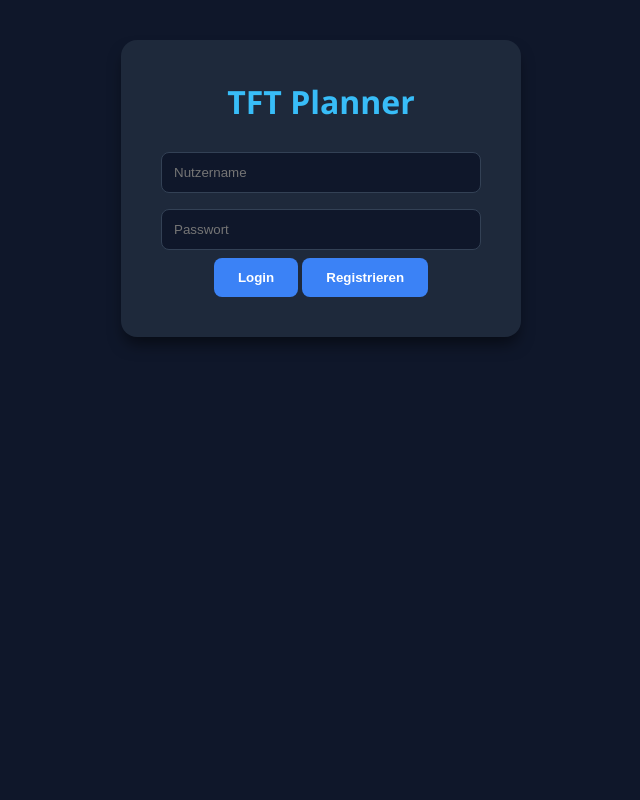
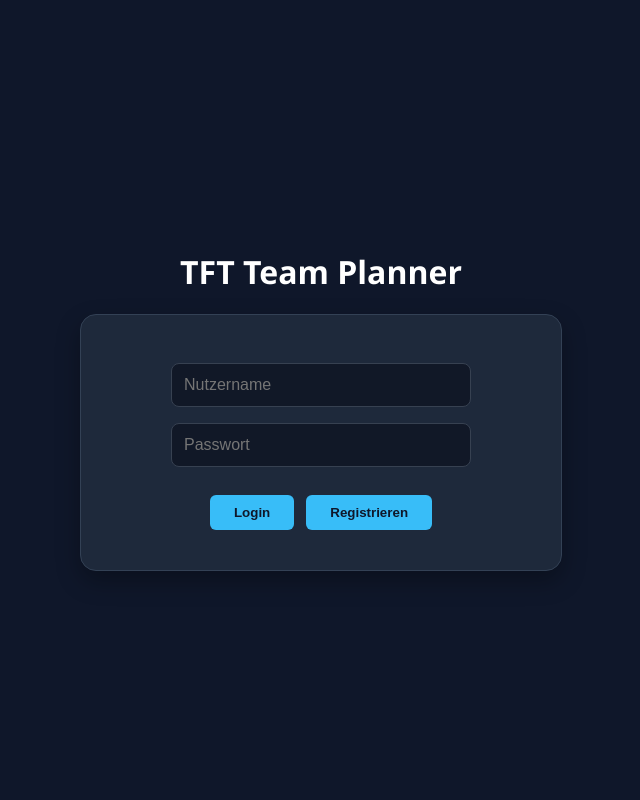
Before and after one commit to GetOutInted/TFT-Team-Planner, a Flask app: page / in a window 1280 px wide. Shown: the whole page, without its empty margins (319-959 px from the left). Run offline with Flask 3, Linux system fonts and the light colour scheme.

Commit message:
Modified displayed Units and added Unit Filter

```diff
--- a/static/css/style.css
+++ b/static/css/style.css
@@ -1,177 +1,203 @@
-/* Grundlegendes Design */
+/* Grundlayout */
 body {
-    background-color: #0f172a;
-    color: #f8fafc;
-    font-family: 'Segoe UI', sans-serif;
+    background-color: #0f172a; /* Der Haupt-Hintergrund */
+    color: white;
+    font-family: 'Segoe UI', Roboto, sans-serif;
+    margin: 0;
+    display: flex;
+    justify-content: center;
+}
+
+#auth-section, #planner-section {
+    max-width: 1000px;
+    width: 100%;
+    padding: 20px;
+    text-align: center;
+}
+
+/* --- Buttons --- */
+button, .btn {
+    background-color: #38bdf8;
+    color: #0f172a;
+    border: none;
+    padding: 10px 24px;
+    border-radius: 6px;
+    font-weight: 600;
+    cursor: pointer;
+    transition: all 0.2s ease;
+}
+
+button:hover {
+    background-color: #7dd3fc;
+    box-shadow: 0 0 15px rgba(56, 189, 248, 0.4);
+}
+
+/* --- Moderne Filter Bar --- */
+.filter-bar {
+    display: flex;
+    gap: 12px;
+    margin-bottom: 25px;
+    background: #1e293b;
+    padding: 12px;
+    border-radius: 12px;
+    border: 1px solid #334155;
+    box-shadow: 0 4px 6px -1px rgba(0, 0, 0, 0.1);
+}
+
+.filter-bar input, .filter-bar select {
+    background: #111827;
+    border: 1px solid #374151;
+    color: #f3f4f6;
+    padding: 10px 16px;
+    border-radius: 8px;
+    outline: none;
+    font-size: 0.9rem;
+    transition: border-color 0.2s, box-shadow 0.2s;
+}
+
+.filter-bar input { flex-grow: 1; }
+
+.filter-bar input:focus, .filter-bar select:focus {
+    border-color: #38bdf8;
+    box-shadow: 0 0 0 2px rgba(56, 189, 248, 0.2);
+}
+
+/* --- Board Layout (Hintergrund entfernt) --- */
+#tft-board {
     display: flex;
     flex-direction: column;
     align-items: center;
-    margin: 0;
-    padding-top: 40px;
-}
-
-/* Auth-Container (Login/Registrierung) */
-#auth-section {
-    background: #1e293b;
-    padding: 2.5rem;
-    border-radius: 1rem;
-    text-align: center;
-    width: 320px;
-    box-shadow: 0 10px 15px -3px rgba(0, 0, 0, 0.5);
-}
-
-h1 { color: #38bdf8; margin-top: 0; }
-
-input {
-    width: 100%;
-    padding: 12px;
-    margin: 8px 0;
-    border-radius: 0.5rem;
-    border: 1px solid #334155;
-    background: #0f172a;
-    color: white;
-    box-sizing: border-box;
-}
-
-button {
-    padding: 12px 24px;
-    border-radius: 0.5rem;
-    border: none;
-    background: #3b82f6;
-    color: white;
-    font-weight: bold;
-    cursor: pointer;
-    transition: background 0.2s;
-}
-
-button:hover { background: #2563eb; }
-
-/* Header: Symmetrischer Abstand zwischen Name und Button */
-header {
-    display: flex;
-    justify-content: space-between;
-    align-items: center;
-    width: 100%;
-    max-width: 800px; /* Hält den Header kompakt über dem Board */
-    margin-bottom: 3rem;
-    padding: 1rem 2rem;
-    background: #1e293b;
-    border-radius: 1rem;
-    box-sizing: border-box;
-}
-
-header h2 { margin: 0; font-weight: 500; }
-
-/* DAS BOARD-GRID */
-.board {
-    display: flex;
-    flex-direction: column;
-    align-items: center;
-    padding-bottom: 50px;
+    gap: 4px;
+    margin: 20px 0 50px 0;
+    background: transparent; /* Board-Hintergrund ist jetzt unsichtbar */
+    padding: 10px;
 }
 
 .board-row {
     display: flex;
-    gap: 6px; /* Horizontaler Abstand zwischen den Hex-Wrappern */
-    /* Negativer Margin, um die Reihen vertikal für das Wabenmuster zusammenzuziehen */
-    margin-top: -14px;
+    gap: 4px;
 }
 
-.board-row:first-child {
-    margin-top: 0;
+.board-row:nth-child(even) {
+    transform: translateX(42px);
 }
 
-/* Präziser Versatz für die Wabenstruktur */
-/* Formel: (Wrapper-Breite 80px + Gap 6px) / 2 = 43px */
-.board-row:nth-child(even) {
-    transform: translateX(43px);
-}
-
-/* Die Hex-Hülle (erzeugt den Rand) */
 .hex-wrapper {
     width: 80px;
     height: 90px;
-    background: #474787; /* Die Standard-Randfarbe */
+    background: #1e293b; /* Rahmen der Hex-Felder */
     clip-path: polygon(50% 0%, 100% 25%, 100% 75%, 50% 100%, 0% 75%, 0% 25%);
     display: flex;
     align-items: center;
     justify-content: center;
-    transition: all 0.2s ease;
 }
 
-/* Das eigentliche Hexagon (Inhalt) */
 .hex-slot {
-    width: 76px; /* Erzeugt einen exakten 2px Rand ringsum */
-    height: 86px;
-    background: #2c2c54;
+    width: 74px;
+    height: 84px;
+    background: #0f172a; /* Innenseite der Hex-Felder (wie Body-Hintergrund) */
     clip-path: polygon(50% 0%, 100% 25%, 100% 75%, 50% 100%, 0% 75%, 0% 25%);
-    display: flex;
-    align-items: center;
-    justify-content: center;
-    font-size: 0.9rem;
-    color: #94a3b8;
+    transition: background 0.2s;
     cursor: pointer;
-    user-select: none;
 }
 
-/* Hover-Effekte */
-.hex-wrapper:hover {
-    background: #38bdf8;
-    transform: scale(1.05);
-    z-index: 10;
+.hex-slot:hover {
+    background: #1e293b;
 }
 
-.hex-wrapper:hover .hex-slot {
-    background: #4834d4;
-    color: white;
-}
-
-
-/* ... Dein bisheriges Board-CSS bleibt gleich ... */
-
-.unit-bank-container {
-    margin-top: 50px;
-    background: #1e293b;
-    padding: 20px;
-    border-radius: 1rem;
-    width: 100%;
-    max-width: 900px;
-}
-
-.unit-bank {
+/* --- Champion Bank --- */
+#unit-bank {
     display: grid;
     grid-template-columns: repeat(auto-fill, minmax(80px, 1fr));
     gap: 15px;
-    max-height: 400px;
-    overflow-y: auto;
-    padding: 10px;
+    background: #1e293b;
+    padding: 20px;
+    border-radius: 12px;
+    border: 1px solid #334155;
 }
 
 .unit-card {
     cursor: pointer;
     text-align: center;
-    transition: transform 0.2s;
+    transition: transform 0.2s cubic-bezier(0.4, 0, 0.2, 1);
 }
 
 .unit-card:hover { transform: scale(1.1); }
 
-.unit-icon {
+.icon-container {
     width: 60px;
     height: 60px;
-    border-radius: 5px;
-    border: 3px solid #ccc;
-    object-fit: cover;
+    margin: 0 auto 8px;
+    border-radius: 8px;
+    overflow: hidden;
+    border: 3px solid #475569;
+    background: #111827;
+    box-sizing: border-box;
 }
 
+.unit-icon { width: 100%; height: 100%; object-fit: cover; }
+.unit-name { font-size: 0.75rem; color: #9ca3af; }
+
 /* Kosten-Farben */
-.cost-1 { border-color: #808080; }
-.cost-2 { border-color: #11b288; }
-.cost-3 { border-color: #207ac7; }
-.cost-4 { border-color: #c440da; }
-.cost-5 { border-color: #ffb93b; }
+.icon-container.cost-1 { border-color: #94a3b8 !important; }
+.icon-container.cost-2 { border-color: #22c55e !important; }
+.icon-container.cost-3 { border-color: #3b82f6 !important; }
+.icon-container.cost-4 { border-color: #a855f7 !important; }
+.icon-container.cost-5 { border-color: #eab308 !important; }
 
-.unit-name {
-    font-size: 0.7rem;
+/* Auth Formular */
+/* Grundlayout Ergänzung */
+body {
+    background-color: #0f172a;
+    color: white;
+    font-family: 'Segoe UI', Roboto, sans-serif;
+    margin: 0;
+    display: flex;
+    justify-content: center;
+    align-items: center; /* Zentriert den Inhalt vertikal, falls gewünscht */
+    min-height: 100vh;   /* Sorgt dafür, dass der Body das ganze Fenster füllt */
+}
+
+/* Auth Formular - Optimiert */
+.auth-form {
+    background: #1e293b;
+    padding: 40px;
+    border-radius: 16px;
+    border: 1px solid #334155;
+    box-shadow: 0 10px 25px rgba(0,0,0,0.3);
+
+    /* Wichtig für die Zentrierung der Kinder-Elemente */
+    display: flex;
+    flex-direction: column;
+    align-items: center;
+    max-width: 400px;    /* Begrenzt die Breite der Box */
+    margin: 0 auto;      /* Zentriert die Box im Container */
+}
+
+.auth-form h2 {
+    margin-top: 0;
+    margin-bottom: 24px;
+}
+
+.auth-form input {
     display: block;
-    margin-top: 5px;
+    width: 100%;         /* Nutzt die Breite des Containers */
+    max-width: 300px;    /* Aber nicht breiter als 300px */
+    margin: 8px 0;       /* Gleichmäßiger Abstand */
+    padding: 12px;
+    background: #111827;
+    border: 1px solid #374151;
+    color: white;
+    border-radius: 8px;
+    font-size: 1rem;
+    box-sizing: border-box; /* Verhindert, dass Padding die Breite sprengt */
 }
+
+/* Container für die Buttons, damit sie nebeneinander stehen */
+.auth-buttons {
+    display: flex;
+    gap: 12px;
+    margin-top: 20px;
+    width: 100%;
+    justify-content: center;
+}
--- a/static/js/main.js
+++ b/static/js/main.js
@@ -1,18 +1,14 @@
 /**
- * TFT Team Planner - Frontend Logik
+ * TFT Team Planner - Vollständige JS Logik
  */
 
-// 1. Authentifizierung: Login & Registrierung
+let allUnits = [];
+
+// 1. Authentifizierung
 async function handleAuth(type) {
-    const userField = document.getElementById('username');
-    const passField = document.getElementById('password');
-    const userVal = userField.value;
-    const passVal = passField.value;
-
-    if (!userVal || !passVal) {
-        alert("Bitte fülle alle Felder aus!");
-        return;
-    }
+    const userVal = document.getElementById('username').value;
+    const passVal = document.getElementById('password').value;
+    if (!userVal || !passVal) return alert("Bitte alle Felder ausfüllen!");
 
     try {
         const response = await fetch(`/${type}`, {
@@ -20,93 +16,97 @@ async function handleAuth(type) {
             headers: { 'Content-Type': 'application/json' },
             body: JSON.stringify({ username: userVal, password: passVal })
         });
-
         const data = await response.json();
-
         if (response.ok) {
             if (type === 'login') {
-                localStorage.setItem('tft_user', JSON.stringify(data));
+                sessionStorage.setItem('tft_user', JSON.stringify(data));
                 renderApp();
-            } else {
-                alert("Registrierung erfolgreich! Du kannst dich jetzt einloggen.");
-            }
-        } else {
-            alert("Fehler: " + (data.error || "Unbekannter Fehler"));
-        }
-    } catch (err) {
-        console.error("Auth-Fehler:", err);
-        alert("Server ist nicht erreichbar.");
-    }
+            } else { alert("Registrierung erfolgreich! Bitte einloggen."); }
+        } else { alert(data.error || "Fehler"); }
+    } catch (err) { console.error("Auth-Fehler:", err); }
 }
 
-// 2. Champion-Bank: Units vom Backend laden und anzeigen
+// 2. Laden der Daten
 async function loadUnitBank() {
     try {
         const response = await fetch('/api/units');
-        const units = await response.json();
+        allUnits = await response.json();
+        populateTraitFilter();
+        displayUnits(allUnits);
+    } catch (e) { console.error("Fehler beim Laden:", e); }
+}
 
+// 3. Filter-Logik
+function populateTraitFilter() {
+    const traitSelect = document.getElementById('trait-filter');
+    if (!traitSelect) return;
+    traitSelect.innerHTML = '<option value="">Alle Traits</option>';
+
+    const traits = new Set();
+    allUnits.forEach(u => u.traits.forEach(t => traits.add(t)));
+
+    Array.from(traits).sort().forEach(trait => {
+        const opt = document.createElement('option');
+        opt.value = trait;
+        opt.innerText = trait;
+        traitSelect.appendChild(opt);
+    });
+}
+
+function filterUnits() {
+    const searchTerm = document.getElementById('search-input').value.toLowerCase();
+    const traitTerm = document.getElementById('trait-filter').value;
+    const costTerm = document.getElementById('cost-filter').value;
+
+    const filtered = allUnits.filter(unit => {
+        const matchesSearch = unit.name.toLowerCase().includes(searchTerm);
+        const matchesTrait = traitTerm === "" || unit.traits.includes(traitTerm);
+        const matchesCost = costTerm === "" || unit.cost.toString() === costTerm;
+        return matchesSearch && matchesTrait && matchesCost;
+    });
+    displayUnits(filtered);
+}
+
+// 4. Anzeige der Einheiten
+function displayUnits(units) {
     const bank = document.getElementById('unit-bank');
     if (!bank) return;
-
     bank.innerHTML = '';
-
-        console.log("Units empfangen:", units.length);
-
-        if (units.length === 0) {
-            bank.innerHTML = '<p style="color: #94a3b8; grid-column: 1/-1;">Keine Champions in der Datenbank. Bitte app.py neu starten.</p>';
-            return;
-        }
 
     units.forEach(unit => {
         const card = document.createElement('div');
         card.className = 'unit-card';
+        const initial = unit.name ? unit.name.charAt(0) : '?';
 
-            // onerror sorgt für ein Ersatzbild, falls der Pfad von CommunityDragon hakt
         card.innerHTML = `
-                <img src="${unit.icon}"
-                     class="unit-icon cost-${unit.cost}"
-                     alt="${unit.name}"
-                     onerror="this.src='https://via.placeholder.com/50/2c2c54/ffffff?text=?'">
+            <div class="icon-container cost-${unit.cost}">
+                <img src="${unit.icon}" class="unit-icon" alt="${unit.name}"
+                     onerror="this.style.display='none'; this.parentElement.innerHTML='<span class=fallback-char>${initial}</span>'">
+            </div>
             <div class="unit-name">${unit.name}</div>
         `;
 
         card.onclick = () => {
-                console.log("Champion ausgewählt:", unit.name, "Traits:", unit.traits);
-                // Hier kommt später die Platzierungs-Logik hin
+            console.log("Ausgewählt:", unit.name);
         };
 
         bank.appendChild(card);
     });
-    } catch (e) {
-        console.error("Fehler beim Laden der Unit-Bank:", e);
-    }
 }
 
-// 3. Board-Generierung: Das Hexagon-Spielfeld zeichnen
+// 5. Board Zeichnen
 function drawBoard() {
     const board = document.getElementById('tft-board');
     if (!board) return;
-
     board.innerHTML = '';
-
-    const rows = 4;
-    const cols = 7;
-
-    for (let r = 0; r < rows; r++) {
+    for (let r = 0; r < 4; r++) {
         const rowDiv = document.createElement('div');
         rowDiv.className = 'board-row';
-
-        for (let c = 0; c < cols; c++) {
+        for (let c = 0; c < 7; c++) {
             const wrapper = document.createElement('div');
             wrapper.className = 'hex-wrapper';
-
             const slot = document.createElement('div');
             slot.className = 'hex-slot';
-
-            const slotId = (r * cols) + c;
-            slot.dataset.pos = slotId;
-            // slot.innerText = slotId; // Optional: ID anzeigen zum Debuggen
-
             wrapper.appendChild(slot);
             rowDiv.appendChild(wrapper);
         }
@@ -114,19 +114,15 @@ function drawBoard() {
     }
 }
 
-// 4. App-Status: Prüfen ob eingeloggt und Ansicht umschalten
 function renderApp() {
-    const userString = localStorage.getItem('tft_user');
+    const userString = sessionStorage.getItem('tft_user');
     const authSection = document.getElementById('auth-section');
     const plannerSection = document.getElementById('planner-section');
 
     if (userString) {
-        const user = JSON.parse(userString);
         authSection.style.display = 'none';
         plannerSection.style.display = 'block';
-        document.getElementById('user-display').innerText = user.username;
-
-        // Erst das Board bauen, dann die Champions laden
+        document.getElementById('user-display').innerText = JSON.parse(userString).username;
         drawBoard();
         loadUnitBank();
     } else {
@@ -135,11 +131,5 @@ function renderApp() {
     }
 }
 
-// 5. Logout
-function logout() {
-    localStorage.removeItem('tft_user');
-    location.reload();
-}
-
-// Initialisierung beim Seitenstart
+function logout() { sessionStorage.clear(); location.reload(); }
 window.onload = renderApp;
--- a/templates/index.html
+++ b/templates/index.html
@@ -7,12 +7,16 @@
 </head>
 <body>
     <div id="auth-section">
-        <h1>TFT Planner</h1>
+    <h1>TFT Team Planner</h1>
+    <div class="auth-form">
         <input type="text" id="username" placeholder="Nutzername">
         <input type="password" id="password" placeholder="Passwort">
-        <button onclick="handleAuth('login')">Login</button>
-        <button onclick="handleAuth('register')">Registrieren</button>
+        <div class="auth-buttons">
+            <button onclick="handleAuth('login')">Login</button>
+            <button onclick="handleAuth('register')">Registrieren</button>
+        </div>
     </div>
+</div>
 
     <div id="planner-section" style="display:none;">
         <header>
@@ -24,6 +28,26 @@
 
         <div class="unit-bank-container">
             <h3>Champion Auswahl</h3>
+
+
+            <div class="filter-bar">
+    <input type="text" id="search-input" placeholder="Champion suchen..." oninput="filterUnits()">
+
+    <select id="trait-filter" onchange="filterUnits()">
+        <option value="">Alle Traits</option>
+        </select>
+
+    <select id="cost-filter" onchange="filterUnits()">
+        <option value="">Alle Kosten</option>
+        <option value="1">1 Gold</option>
+        <option value="2">2 Gold</option>
+        <option value="3">3 Gold</option>
+        <option value="4">4 Gold</option>
+        <option value="5">5 Gold</option>
+    </select>
+</div>
+
+
             <div id="unit-bank" class="unit-bank"></div>
         </div>
     </div>
```
Also changed, not shown: README.md, instance/tft_planner.db. Lines whose indentation alone changed are shown as unchanged.
